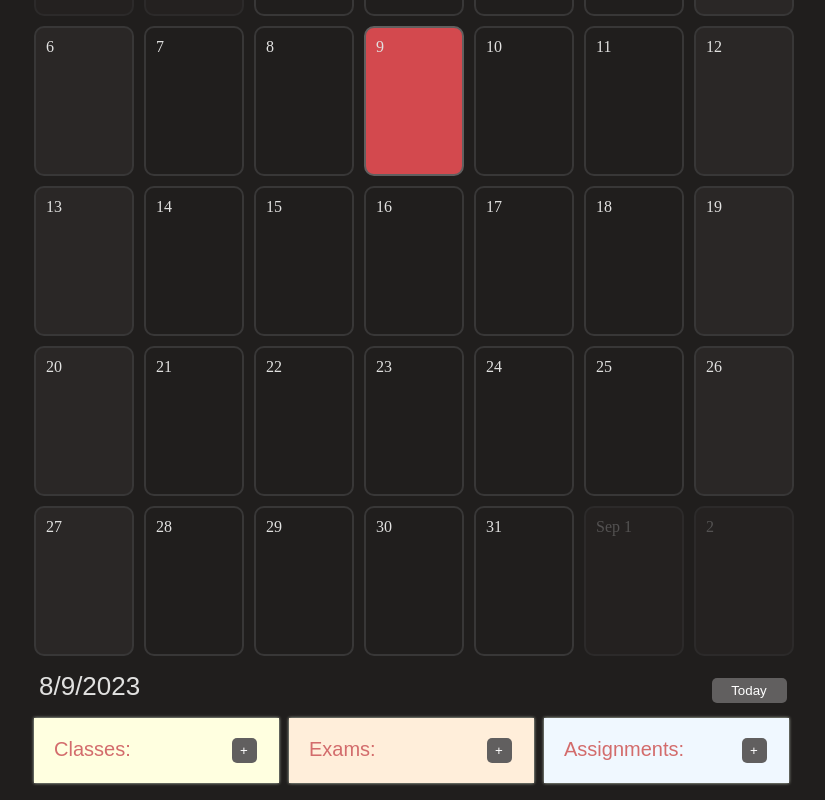
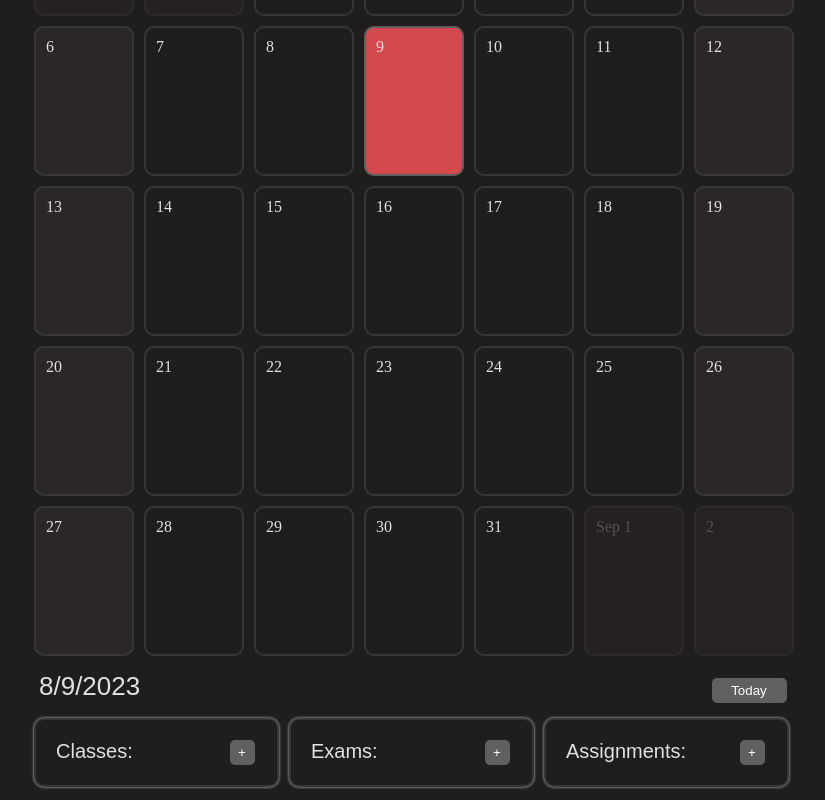
Before and after one commit to Virgarg7/MERN_CALENDAR, a React (Vite) app: page / in a window 1280 px wide. Shown: the part 279-1079 px from the top of the page, without its empty margins (226-1051 px from the left). Built offline with nearby package versions, Linux system fonts and the light colour scheme.

Commit message:
Added dark to bottom boxes

```diff
--- a/src/App/App.jsx
+++ b/src/App/App.jsx
@@ -230,7 +230,7 @@ export const App = () => {
 
                 <div id="currentBoxContainer">
 
-                    <div className="currentBox schedules">
+                    <div className="currentBox">
                         <ScheduleBoxHeader
                             onClick={() => {
                                 setScheduleBoxClicked(true);
@@ -261,7 +261,7 @@ export const App = () => {
                         ))}
                     </div>
 
-                    <div className="currentBox exams">
+                    <div className="currentBox">
                         <ExamBoxHeader
                             onClick={() => {
                                 setExamBoxClicked(true);
@@ -292,7 +292,7 @@ export const App = () => {
                         ))}
                     </div>
 
-                    <div className="currentBox assignments">
+                    <div className="currentBox">
                         <AssignmentBoxHeader
                             onClick={() => {
                                 setAssignmentBoxClicked(true);
--- a/src/style.css
+++ b/src/style.css
@@ -197,7 +197,9 @@ button {
   padding: 10px;
   height: auto;
   box-sizing: border-box;
-  background-color: white;
+  background-color: #201e1d;
+  border: 2px solid #383737;
+  border-radius: 10px;
   margin: 5px;
   box-shadow: 0px 0px 3px #CBD4C2;
   display: flex;
@@ -207,7 +209,7 @@ button {
 }
 #AssignmentBoxHeader {
   padding: 10px;
-  color: #d36c6c;
+  color: #e1e1e0;
   font-size: 20px;
   font-family: sans-serif;
   display: flex;
@@ -219,7 +221,7 @@ button {
 }
 #ExamBoxHeader {
   padding: 10px;
-  color: #d36c6c;
+  color: #e1e1e0;
   font-size: 20px;
   font-family: sans-serif;
   display: flex;
@@ -231,7 +233,7 @@ button {
 }
 #ScheduleBoxHeader {
   padding: 10px;
-  color: #d36c6c;
+  color: #e1e1e0;
   font-size: 20px;
   font-family: sans-serif;
   display: flex;
```
